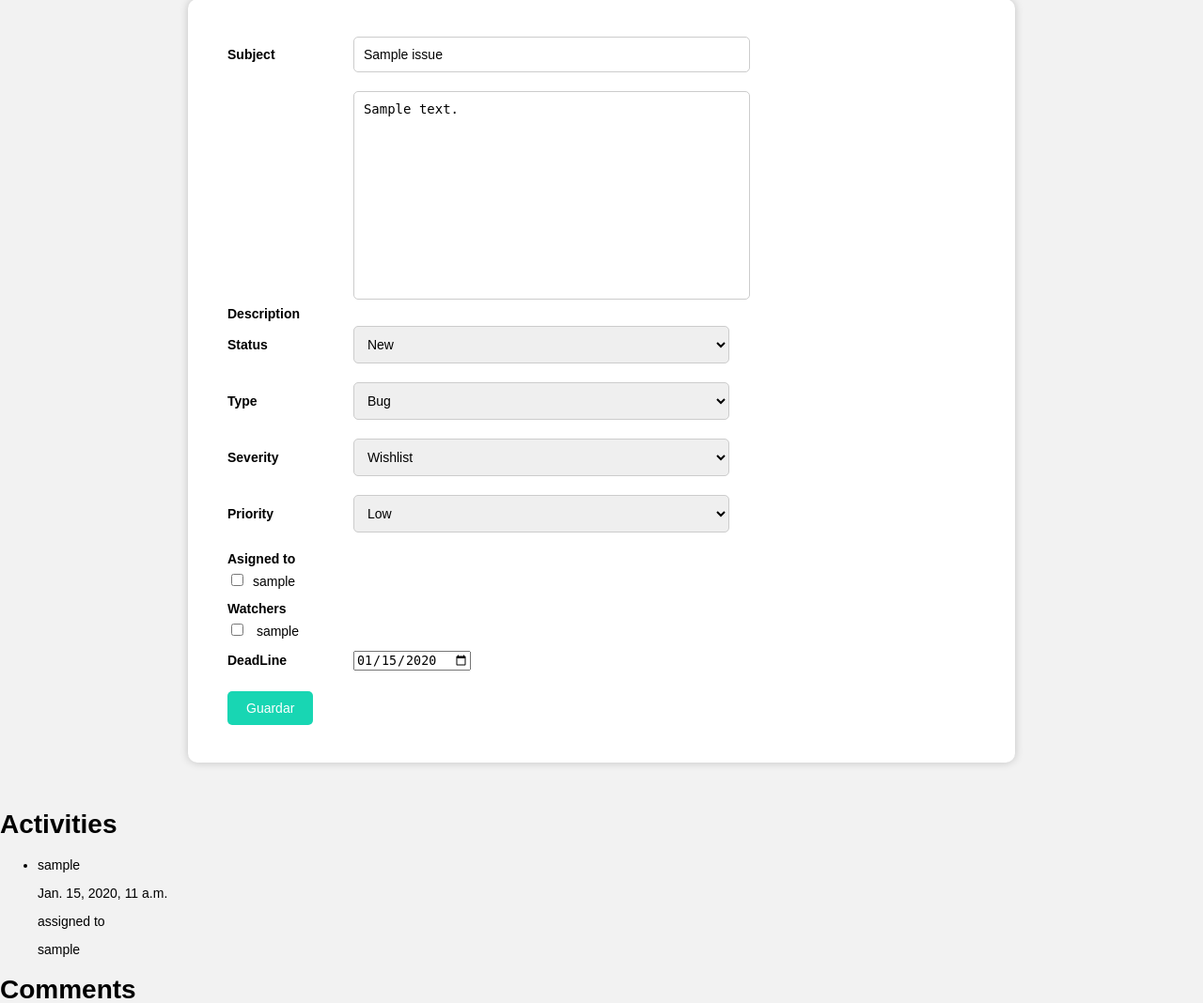
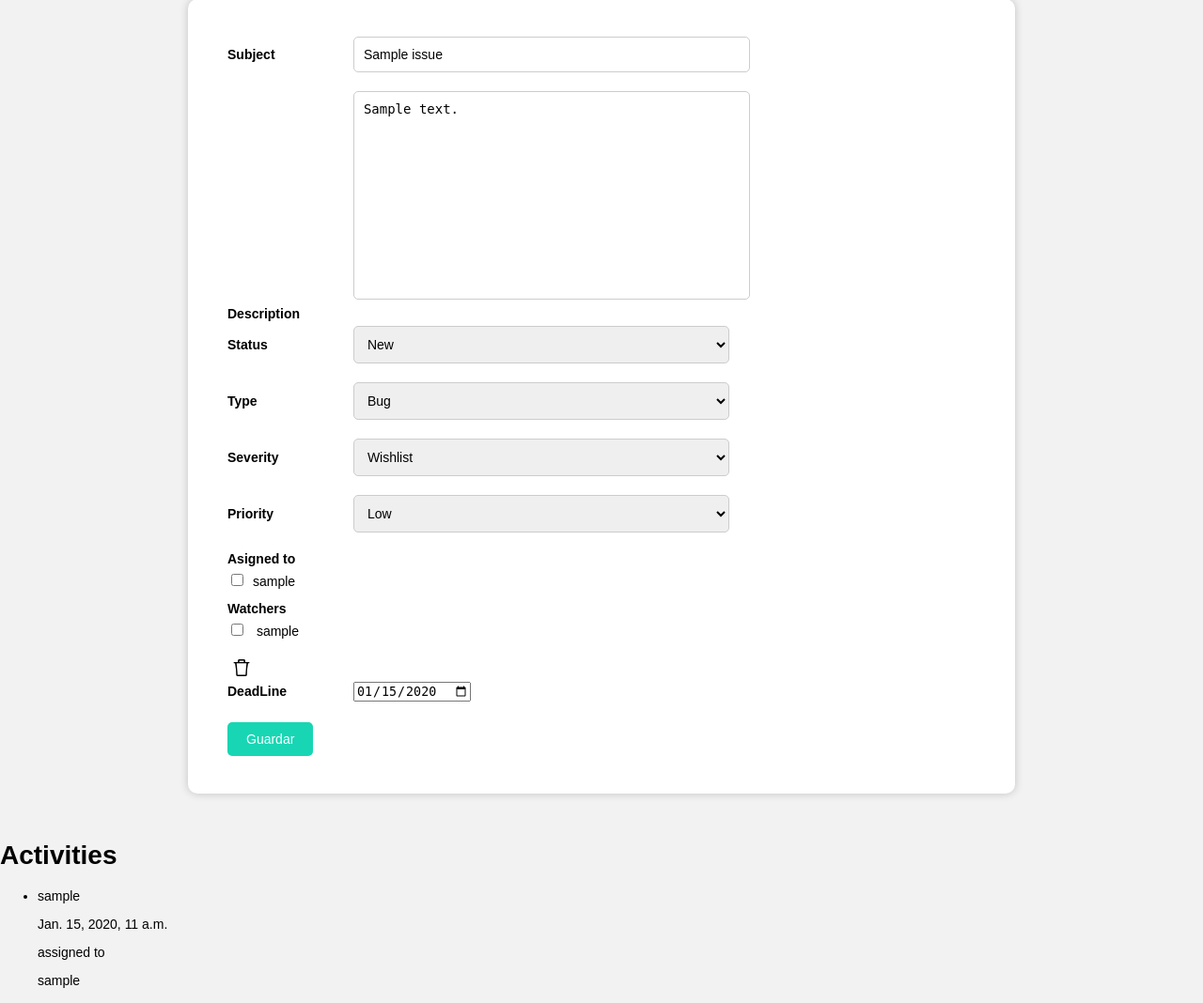
Before and after one commit to ASWPROJECT/BackEnd, a Django app: page /issue/1 in a window 1280 px wide. Shown: the part 51-1119 px from the top of the page at 94% size. Run offline with Django 4.2, Linux system fonts and the light colour scheme; a user stored in the database is signed in; tables that the repository leaves empty hold one stand-in row (values such as "Sample post"); a database or web service that is not in the repository returns one stand-in record (values such as "Sample title"); data that the repository does not hold is empty.

```diff
--- a/issues/static/issue_view_styles.css
+++ b/issues/static/issue_view_styles.css
@@ -72,7 +72,7 @@ body {
     line-height: 1.5;
 }
 
-#msform button {
+.save_button {
     background-color: #18d6b3;
     color: #fff;
     border: none;
@@ -83,7 +83,7 @@ body {
     margin-top: 20px;
 }
 
-#msform button:hover {
+.save_button:hover {
     background-color: #18d6b3;
 }
 
@@ -107,3 +107,27 @@ body {
 #activity-section p:nth-child(3) {
     margin-left: 20px;
 }
+
+.taiga-btn-delete {
+    border: none;
+    padding-bottom: 20px;
+    width: 30px;
+    height: 30px;
+    background: url("/static/delete.png") no-repeat center center;
+    background-repeat: no-repeat;
+    background-position: center;
+    background-size: 60%;
+    border-radius: 3px;
+    border-radius: 3px;
+    cursor: pointer;
+    transition: background-color 0.3s ease;
+}
+
+.taiga-btn-delete:hover {
+    background-color: #c0392b;
+}
+
+.taiga-btn-delete img {
+    max-width: 20px;
+    max-height: 20px;
+}
--- a/issues/templates/issue_view.html
+++ b/issues/templates/issue_view.html
@@ -76,7 +76,12 @@
                 <label>Watchers</label>
                 <ul>
                     {% for user in issue.users %}
-                    <li><input type="checkbox" name = "watchers[]" value = "{{user.username}}"> {{user.username}}</li>
+                    <form method="POST" action="http://127.0.0.1:8000/delete/Issue">
+                        <li><input type="checkbox" name = "watchers[]" value = "{{user.username}}"> {{user.username}}</li>
+                        <input name="id" type="hidden" value="{{ issue.id }}" />
+                        {% load static %}
+                        <button class="taiga-btn-delete"></button>
+                      </form>
                     {% empty %}
                     <li>No hay usuarios disponibles</li>
                     {% endfor %}
@@ -86,7 +91,7 @@
                 value="{{ issue.DeadLine.year }}-{% if issue.DeadLine.month < 10 %}0{{ issue.DeadLine.month }}{% else %}{{ issue.DeadLine.month }}{% endif %}-{% if issue.DeadLine.day < 10 %}0{{ issue.DeadLine.day }}{% else %}{{ issue.DeadLine.day }}{% endif %}" />
             </div>
             <input name="id" type="hidden" value="{{ issue.id }}" />
-            <button>Guardar</button>
+            <button class="save_button">Guardar</button>
         </fieldset>
       </form>
       <h1>Activities</h1>
--- a/issues/templates/issues.html
+++ b/issues/templates/issues.html
@@ -46,8 +46,10 @@
             <h2>{{ issue.Subject }}</h2>
             <p>{{ issue.Description }}</p>
             {% if issue.DeadLine != None %}
-            <img src="/static/RedClock.png" width="20" height="20">
-            <span>{{ issue.DeadLine }}</span>
+            <div class="clock">
+              <img src="/static/RedClock.png" width="20" height="20">
+              <span>{{ issue.DeadLine }}</span>
+            </div>
             {% endif %}
           <form id="msform" method="POST" action="http://127.0.0.1:8000/delete/Issue">
             <input name="id" type="hidden" value="{{ issue.id }}" />
```
Also changed, not shown: issues/static/issues_styles.css (+9 -0 lines).
